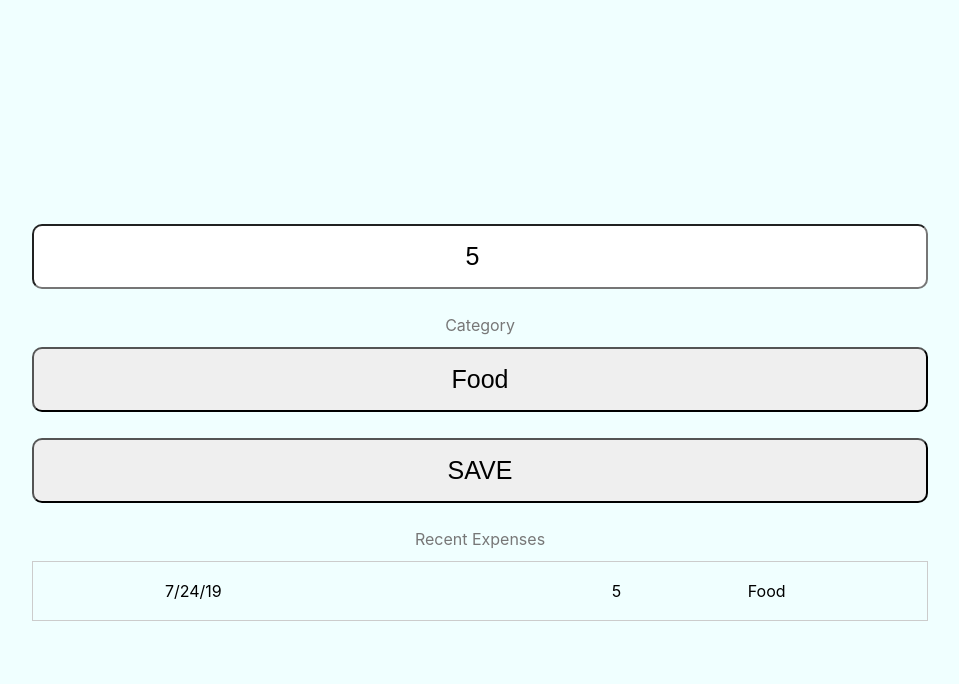
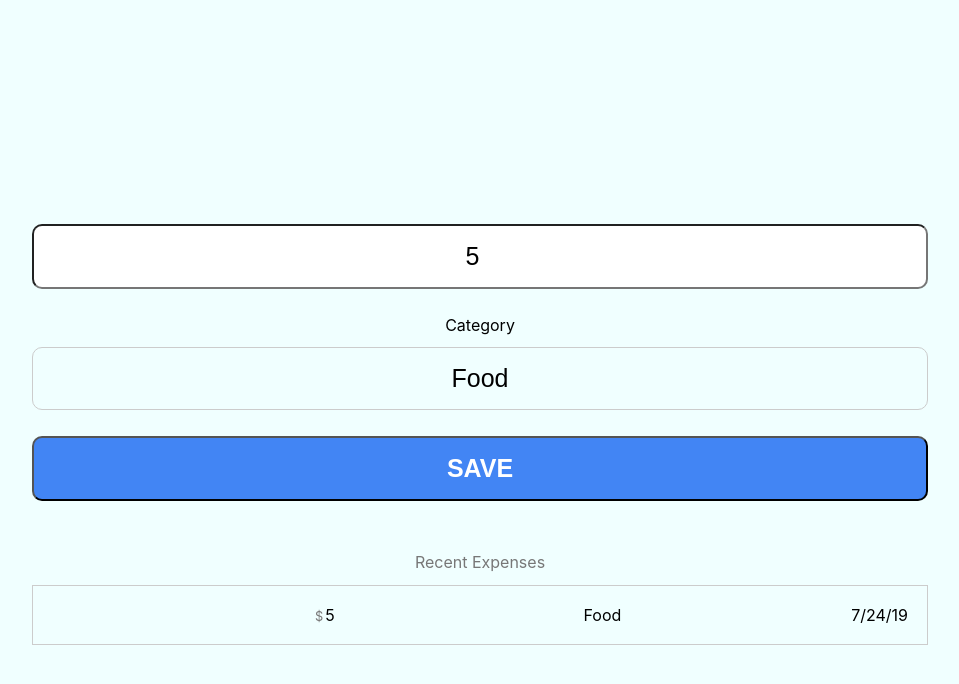
Before and after one commit to sahelgeson/dirtsimple-expensetracker, a React (Create React App) app: page / in a window 1280 px wide. Both pictures are taken after typing "5" into the empty fields and a click on the input "Save". Shown: the top 684 px of the page, without its empty margins (160-1119 px from the left). Built offline with nearby package versions, Linux system fonts and the light colour scheme.

Commit message:
more styling changes, still need to work on the recent expenses table alignment

```diff
--- a/src/App.css
+++ b/src/App.css
@@ -21,7 +21,7 @@ form {
 
 .table {
   table-layout : fixed;
-  text-align: center;
+  text-align: right;
 }
 
 .input {
@@ -33,6 +33,13 @@ form {
 }
   .input[type="submit"]{
     text-transform: uppercase;
+    font-weight: bold;
+    color: white;
+    background: #4285F4;
+  }
+  .input-secondary {
+    border: 1px solid #ccc;
+    background: none;
   }
 
 /* give one style for spacing, another for "buttons" */
@@ -40,13 +47,22 @@ form {
 .label {
   display: block;
   text-align: center;
-  color: #777;
 }
 
 .card {
   border: 1px solid #ccc;
   padding: 1rem;
   width: 100%;
+}
+
+.dollar {
+  font-size: 0.8rem;
+  letter-spacing: 2px;
+  color: #777;
+}
+
+.inline-block {
+  display: inline-block !important;
 }
 
 /* Margins */
@@ -75,6 +91,6 @@ form {
   font-size: 25px;
 }
 
-.text-right {
-  text-align: right;
+.gray-777 {
+  color: #777;
 }
--- a/src/App.js
+++ b/src/App.js
@@ -65,7 +65,7 @@ class App extends Component{
       <div className="App container">
         <form
           onSubmit={this.handleSubmit}
-          className="mbm"
+          className="mbl"
         >
           {/* TODO add an onselect so it resets the value when a user taps into it? */}
           <input
@@ -84,7 +84,7 @@ class App extends Component{
           </label>
 
           <input
-            className="input font-25 mbm"
+            className="input input-secondary font-25 mbm"
             type="button"
             onChange={this.handleCategoryChange}
             value={this.state.category}
@@ -98,22 +98,25 @@ class App extends Component{
 
         {recentExpenses.length ? (
           <div>
-            <div className="label mbs">
+            <div className="label gray-777 mbs">
               Recent Expenses
             </div>
             <table className="table card mbm">
               {recentExpenses.slice(0,numberOfRecentShown).map((expense, i) =>
                 <tr key={i}>
                   <td>
+                    <span className="dollar inline-block">$</span>
+                    <span  className="inline-block">
+                      {expense.amount}
+                    </span>
+                  </td>
+                  <td>
+                    {expense.category}
+                  </td>
+                  <td>
                     {expense.datetime.getMonth() + 1}/
                     {expense.datetime.getDate()}/
                     {expense.datetime.getFullYear().toString().slice(-2)}
-                  </td>
-                  <td className="text-right">
-                    {expense.amount}
-                  </td>
-                  <td>
-                    {expense.category}
                   </td>
                 </tr>
               )}
```
